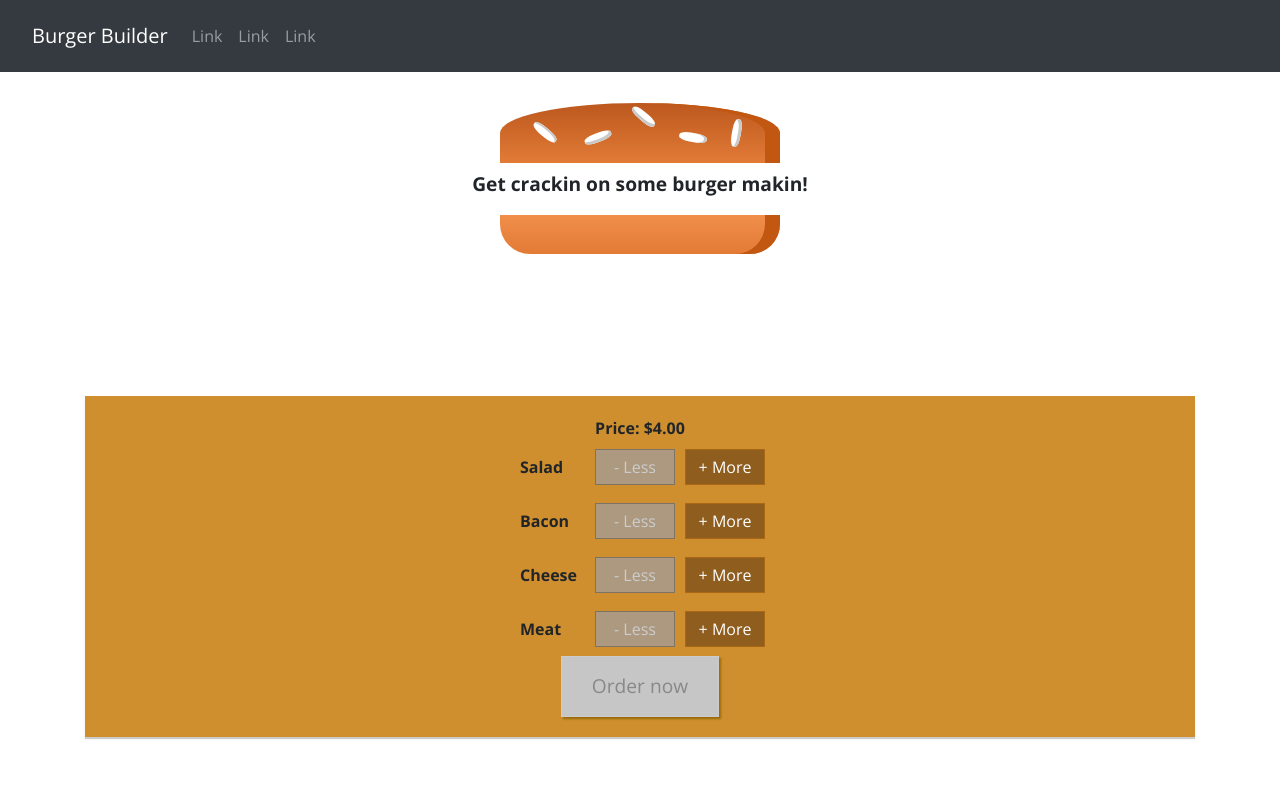
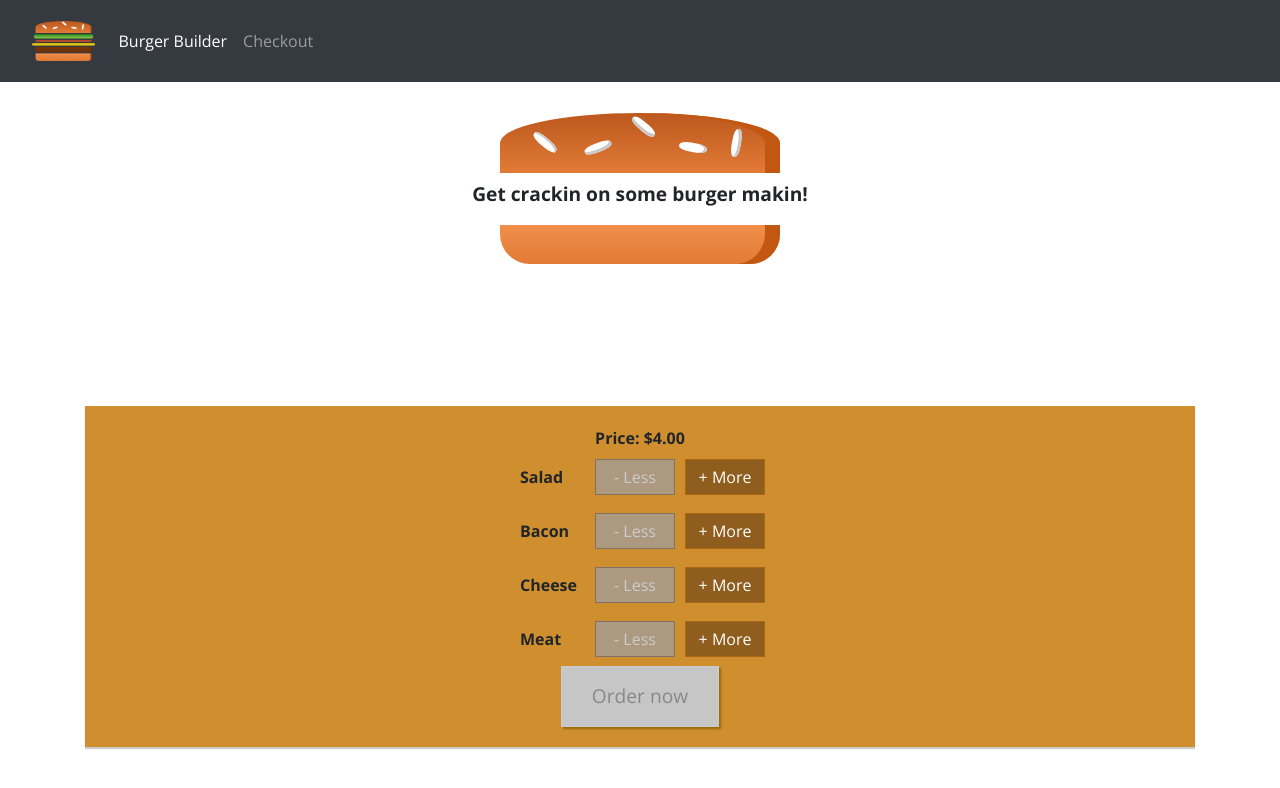
Before and after one commit to thedigitaldesign/react-complete-guide, a React (Create React App) app in the folder burger-builder-app/: page / in a window 1280 px wide. Shown: the top 788 px of the page. Built offline with nearby package versions, Linux system fonts and the light colour scheme.

Commit message:
Styling and broke out functionality into their own components

```diff
--- a/burger-builder-app/src/components/BurgerBuilder/BurgerBuilder.js
+++ b/burger-builder-app/src/components/BurgerBuilder/BurgerBuilder.js
@@ -95,6 +95,12 @@ export default class BurgerBuilder extends Component {
         })
     }
 
+    purchaseContinueHandler = () => {
+        this.setState({
+            purchasing: false
+        })
+    }
+
     render() {
         const disableInfo = {
             ...this.state.ingredients
@@ -107,7 +113,11 @@ export default class BurgerBuilder extends Component {
         return (
             <Fragment>
                 <Modal show={this.state.purchasing} closeModal={this.purchaseCancelHandler}>
-                    <Order ingredients={this.state.ingredients} />
+                    <Order
+                        ingredients={this.state.ingredients}
+                        continue={this.purchaseContinueHandler}
+                        cancel={this.purchaseCancelHandler}
+                        price={this.state.totalPrice} />
                 </Modal>
                 <Burger ingredients={this.state.ingredients} />
                 <Controls
--- a/burger-builder-app/src/components/BurgerBuilder/Order/Order.js
+++ b/burger-builder-app/src/components/BurgerBuilder/Order/Order.js
@@ -1,4 +1,7 @@
 import React, { Fragment } from 'react'
+
+// Components
+import Button from '../../UI/Button/Button'
 
 const Order = (props) => {
     const summary = Object.keys(props.ingredients).map((key, index) => {
@@ -9,6 +12,10 @@ const Order = (props) => {
             </li>
         )
     })
+
+    const style = {
+        borderTop: 'solid 1px #ccc'
+    }
 
     return(
         <Fragment>
@@ -22,6 +29,13 @@ const Order = (props) => {
             <p>
                 Continue to checkout?
             </p>
+            <p>
+                <strong>Total Price: ${props.price.toFixed(2)}</strong>
+            </p>
+            <div style={style}>
+                <Button type="Danger" clicked={props.cancel}>Cancel</Button>
+                <Button type="Success" clicked={props.continue}>Continue</Button>
+            </div>
         </Fragment>
     )
 }
--- /dev/null
+++ b/burger-builder-app/src/components/Layout/Header/Header.js
@@ -0,0 +1,17 @@
+import React, {  } from 'react'
+
+// Components
+import Logo from '../../UI/Logo/Logo'
+import Navigation from './Navigation/Navigation'
+
+const Header = (props) => (
+    <nav className="navbar navbar-expand-sm bg-dark navbar-dark mb-4">
+        <Logo />
+        <button className="navbar-toggler" type="button" data-toggle="collapse" data-target="#collapsibleNavbar">
+            <span className="navbar-toggler-icon"></span>
+        </button>
+        <Navigation />
+    </nav>
+)
+
+export default Header
--- /dev/null
+++ b/burger-builder-app/src/components/Layout/Header/Navigation/Navigation.js
@@ -0,0 +1,30 @@
+import React, {  } from 'react'
+
+// Components
+import NavigationItem from './NavigationItem/NavigationItem'
+
+const Navigation = (props) => {
+    const links = [
+        {
+            name: 'Burger Builder',
+            link: '/',
+            active: true
+        },
+        {
+            name: 'Checkout',
+            link: '/checkout'
+        }
+    ]
+
+    return (
+        <div className="collapse navbar-collapse" id="collapsibleNavbar">
+            <ul className="navbar-nav">
+                { links.map((item) => {
+                    return <NavigationItem link={item.link} active={item.active}>{item.name}</NavigationItem>
+                }) }
+            </ul>
+        </div>
+    )
+}
+
+export default Navigation
--- /dev/null
+++ b/burger-builder-app/src/components/Layout/Header/Navigation/NavigationItem/NavigationItem.js
@@ -0,0 +1,9 @@
+import React, {  } from 'react'
+
+const NavigationItem = (props) => (
+    <li className="nav-item">
+        <a className={`nav-link ${ props.active ? 'active' : null }`} href={props.link}>{props.children}</a>
+    </li>
+)
+
+export default NavigationItem
--- a/burger-builder-app/src/components/Layout/Layout.js
+++ b/burger-builder-app/src/components/Layout/Layout.js
@@ -1,29 +1,12 @@
 import React, { Fragment } from 'react'
+
+// Components
+import Header from './Header/Header'
 
 const Layout = (props) => {
     return (
         <Fragment>
-            <nav className="navbar navbar-expand-sm bg-dark navbar-dark mb-4">
-                <span className="h5 m-0 navbar-brand">
-                    <a className="nav-link text-white" href="#">Burger Builder</a>
-                </span>
-                <button className="navbar-toggler" type="button" data-toggle="collapse" data-target="#collapsibleNavbar">
-                    <span className="navbar-toggler-icon"></span>
-                </button>
-                <div className="collapse navbar-collapse" id="collapsibleNavbar">
-                    <ul className="navbar-nav">
-                        <li className="nav-item">
-                            <a className="nav-link" href="#">Link</a>
-                        </li>
-                        <li className="nav-item">
-                            <a className="nav-link" href="#">Link</a>
-                        </li>
-                        <li className="nav-item">
-                            <a className="nav-link" href="#">Link</a>
-                        </li>
-                    </ul>
-                </div>
-            </nav>
+            <Header />
 
             <main className="container">
                 {props.children}
--- /dev/null
+++ b/burger-builder-app/src/components/UI/Button/Button.js
@@ -0,0 +1,14 @@
+import React, { } from 'react'
+
+// CSS
+import css from './Button.module.scss'
+
+const Button = (props) => (
+    <button
+        className={[css.Button, css[props.type]].join(' ')}
+        onClick={props.clicked}>
+        {props.children}
+    </button>
+)
+
+export default Button
--- /dev/null
+++ b/burger-builder-app/src/components/UI/Button/Button.module.scss
@@ -0,0 +1,24 @@
+.Button {
+    background-color: transparent;
+    border: none;
+    color: white;
+    outline: none;
+    cursor: pointer;
+    font: inherit;
+    padding: 10px;
+    margin: 10px;
+    font-weight: bold;
+
+    &:first-of-type {
+        margin-left: 0;
+        padding-left: 0;
+    }
+}
+
+.Success {
+    color: #5C9210;
+}
+
+.Danger {
+    color: #944317;
+}
--- /dev/null
+++ b/burger-builder-app/src/components/UI/Logo/Logo.js
@@ -0,0 +1,17 @@
+import React, {  } from 'react'
+
+// Assets
+import BBLogo from '../../../assets/images/burger-logo.png'
+
+// CSS
+import css from './Logo.module.scss'
+
+const Logo = (props) => (
+    <span className={`h5 m-0 navbar-brand ${css.logo}`}>
+        <a className={`nav-link text-white`} href="/">
+            <img src={BBLogo} alt="Burger Builder" />
+        </a>
+    </span>
+)
+
+export default Logo
--- /dev/null
+++ b/burger-builder-app/src/components/UI/Logo/Logo.module.scss
@@ -0,0 +1,5 @@
+.logo {
+    img {
+        height: 40px;
+    }
+}
```
Also changed, not shown: burger-builder-app/src/assets/images/burger-logo.png (added).
